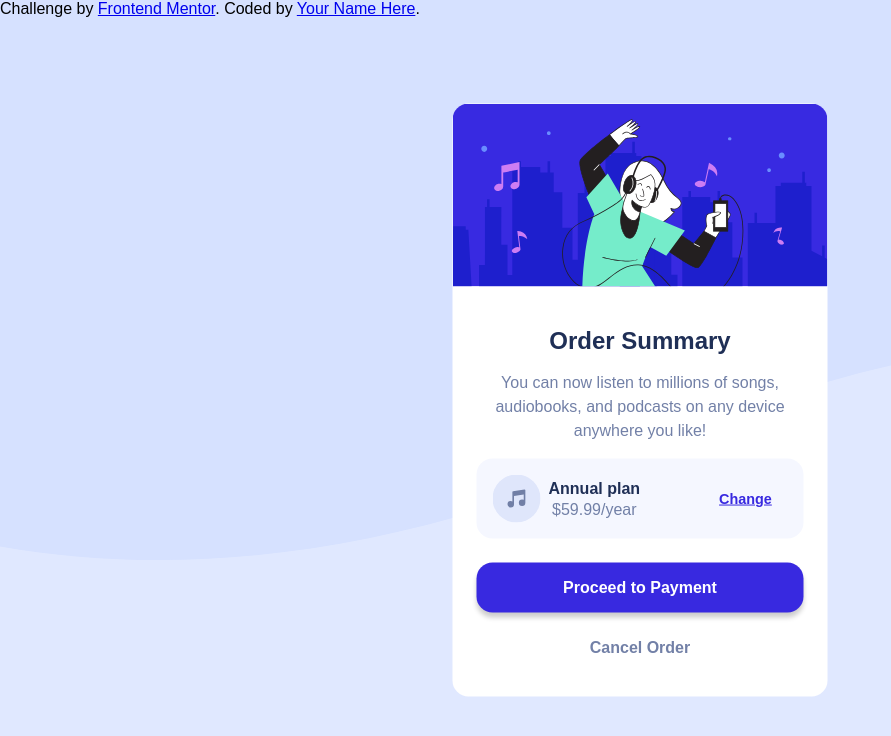
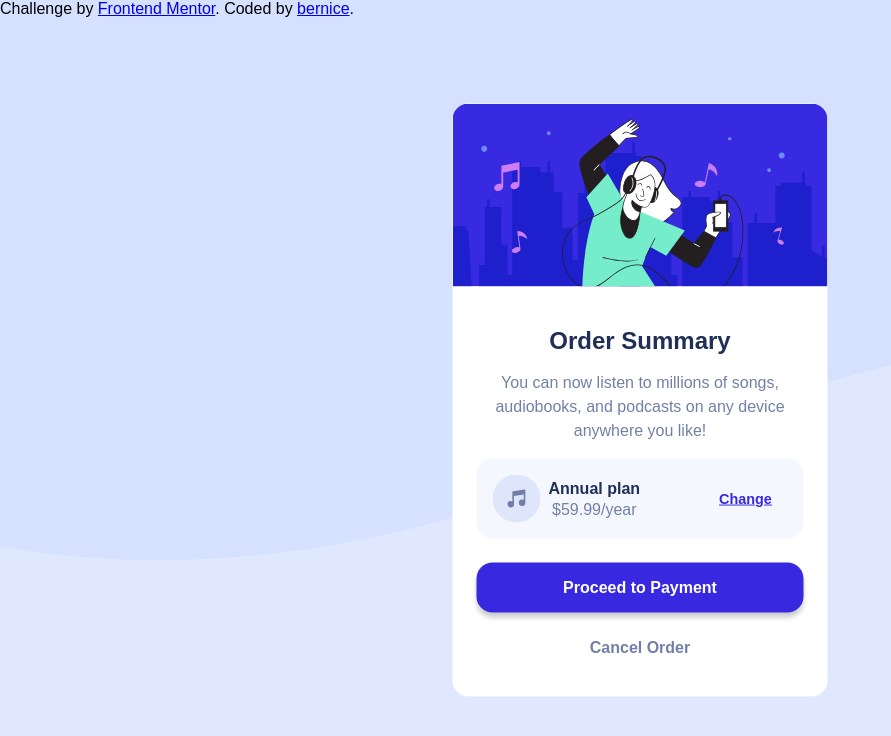
Before and after one commit to aurellia-bernice/Order-summary-card-solution, a plain HTML site: page index.html in a window 1280 px wide. Shown: the whole page, without its empty margins (0-891 px from the left). Drawn offline with Linux system fonts and the light colour scheme.

Commit message:
Update index.html

```diff
--- a/index.html
+++ b/index.html
@@ -41,7 +41,7 @@
   </main>
   <div class="attribution">
     Challenge by <a href="https://www.frontendmentor.io?ref=challenge" target="_blank">Frontend Mentor</a>.
-    Coded by <a href="#">Your Name Here</a>.
+    Coded by <a href="#">bernice</a>.
   </div>
 </body>
 
```
